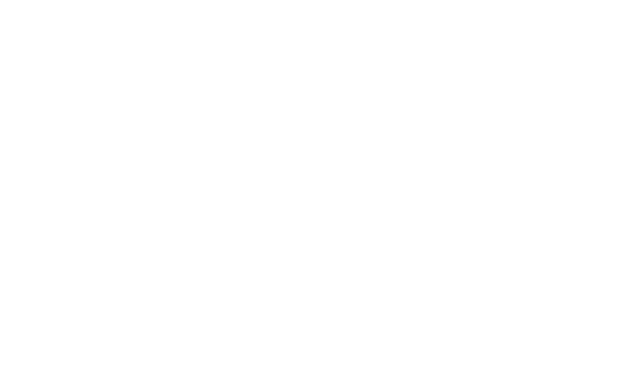
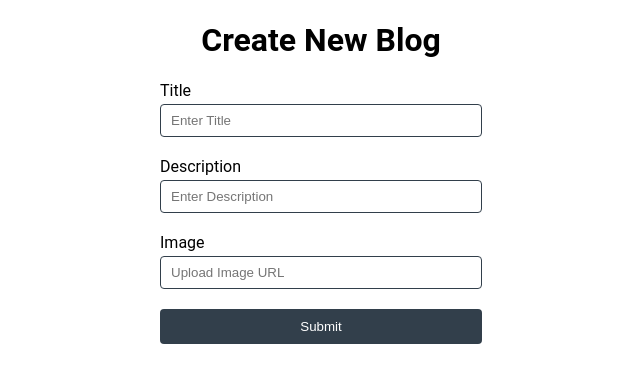
Before and after one commit to 143venkatsai/blogs-website-frontend, a React (Vite) app: page /create-blog in a window 1280 px wide. Before the commit this address had no page. Shown: the top 382 px of the page, without its empty margins (319-959 px from the left). Built offline with nearby package versions, Linux system fonts and the light colour scheme; sample sign-in values are in the browser's storage.

Commit message:
updated admin page

```diff
--- a/src/App.jsx
+++ b/src/App.jsx
@@ -4,6 +4,7 @@ import Login from "./pages/Login";
 import SignUp from "./pages/SignUp";
 import Admin from "./pages/Admin";
 import User from "./pages/User";
+import Blog from "./pages/Blog";
 
 const App = () => {
   return (
@@ -15,6 +16,7 @@ const App = () => {
           <Route path="/signup" element={<SignUp />} />
           <Route path="/admin" element={<Admin />} />
           <Route path="/contact" element={<h1>Contact</h1>} />
+          <Route path="/create-blog" element={<Blog />} />
         </Routes>
       </BrowserRouter>
     </>
--- a/src/pages/Admin/index.jsx
+++ b/src/pages/Admin/index.jsx
@@ -1,7 +1,123 @@
-import React from "react";
+import { useNavigate } from "react-router-dom";
+import React, { useEffect, useState } from "react";
+import { GoSearch } from "react-icons/go";
 
 const Admin = () => {
-  return <div>Admin Dashbaord</div>;
+  const navigate = useNavigate();
+  const [blogs, setBlogs] = useState([]);
+
+  useEffect(() => {
+    const fetchBlogs = async () => {
+      const response = await fetch("http://localhost:5000/api/blogs");
+      const data = await response.json();
+      console.log(data);
+      setBlogs(data);
+    };
+    fetchBlogs();
+  }, []);
+
+  const handleClick = () => {
+    navigate("/create-blog");
+  };
+
+  return (
+    <>
+      <div>
+        <header
+          style={{
+            display: "flex",
+            justifyContent: "space-between",
+            alignItems: "center",
+            padding: "4px 20px",
+            boxShadow: "0px 4px 4px rgba(0, 0, 0, 0.1)",
+          }}
+        >
+          <h1>Blogs</h1>
+          <button>Logout</button>
+        </header>
+        <div
+          style={{
+            display: "flex",
+            flexDirection: "column",
+            alignItems: "center",
+            padding: "40px 10px",
+          }}
+        >
+          <div
+            style={{
+              display: "flex",
+              justifyContent: "space-between",
+              alignItems: "center",
+              width: "100%",
+              boxSizing: "border-box",
+              padding: "0px 20px",
+            }}
+          >
+            <div
+              style={{
+                display: "flex",
+                justifyContent: "space-between",
+                alignItems: "center",
+                gap: "10px",
+                border: "1px solid #323f4b",
+                padding: "10px",
+                width: "30%",
+              }}
+            >
+              <input
+                type="search"
+                placeholder="Search Blogs..."
+                style={{
+                  border: "none",
+                  fontSize: "16px",
+                  outline: "none",
+                  width: "100%",
+                }}
+              />
+              <GoSearch size={20} />
+            </div>
+            <div>
+              <button onClick={handleClick}> + Add Blog</button>
+            </div>
+          </div>
+
+          <div
+            style={{
+              display: "flex",
+              alignItems: "center",
+              gap: "20px",
+              flexWrap: "wrap",
+              marginTop: "40px",
+              padding: "20px",
+            }}
+          >
+            {blogs.map((blog) => (
+              <div
+                key={blog._id}
+                style={{
+                  display: "flex",
+                  flexDirection: "column",
+                  alignItems: "center",
+                  gap: "16px",
+                  boxShadow: "0px 4px 4px rgba(0, 0, 0, 0.1)",
+                  width: "300px",
+                  padding: "20px",
+                }}
+              >
+                <h1 style={{ margin: "0" }}>{blog.title}</h1>
+                <p style={{ margin: "0" }}>{blog.description}</p>
+                <img
+                  src={blog.image}
+                  alt={blog.title}
+                  style={{ width: "100%", height: "200px", objectFit: "cover" }}
+                />
+              </div>
+            ))}
+          </div>
+        </div>
+      </div>
+    </>
+  );
 };
 
 export default Admin;
--- /dev/null
+++ b/src/pages/Blog/index.jsx
@@ -0,0 +1,104 @@
+import React, { useEffect } from "react";
+import { useNavigate } from "react-router-dom";
+import Form from "../../components/Form";
+
+const Blog = () => {
+  const navigate = useNavigate();
+  const [formData, setFormData] = React.useState({
+    title: "",
+    description: "",
+    image: "",
+  });
+
+  useEffect(() => {
+    const user = localStorage.getItem("user");
+    if (!user) {
+      navigate("/login");
+    }
+  });
+
+  const handleChange = (e) => {
+    const { name, value } = e.target;
+    setFormData((prevData) => ({
+      ...prevData,
+      [name]: value,
+    }));
+  };
+
+  const handleSubmit = async (e) => {
+    e.preventDefault();
+    try {
+      const response = await fetch("http://localhost:5000/api/blog", {
+        method: "POST",
+        headers: {
+          "Content-Type": "application/json",
+        },
+        body: JSON.stringify(formData),
+      });
+      const data = await response.json();
+      console.log(data);
+    } catch (error) {
+      console.log(error);
+    }
+  };
+
+  return (
+    <>
+      <div
+        style={{
+          display: "flex",
+          flexDirection: "column",
+          justifyContent: "center",
+          alignItems: "center",
+        }}
+      >
+        <h1>Create New Blog</h1>
+        <form
+          style={{ display: "flex", flexDirection: "column", gap: "20px" }}
+          onSubmit={handleSubmit}
+        >
+          <div style={{ display: "flex", flexDirection: "column", gap: "4px" }}>
+            <label htmlFor="title">Title</label>
+            <input
+              type="text"
+              name="title"
+              id="title"
+              value={formData.title}
+              placeholder="Enter Title"
+              onChange={handleChange}
+              required
+            />
+          </div>
+          <div style={{ display: "flex", flexDirection: "column", gap: "4px" }}>
+            <label htmlFor="description">Description</label>
+            <input
+              type="text"
+              name="description"
+              id="description"
+              value={formData.description}
+              placeholder="Enter Description"
+              onChange={handleChange}
+              required
+            />
+          </div>
+          <div style={{ display: "flex", flexDirection: "column", gap: "4px" }}>
+            <label htmlFor="image">Image</label>
+            <input
+              type="text"
+              name="image"
+              id="image"
+              value={formData.image}
+              placeholder="Upload Image URL"
+              onChange={handleChange}
+              required
+            />
+          </div>
+          <button type="submit">Submit</button>
+        </form>
+      </div>
+      {/* <Form /> */}
+    </>
+  );
+};
+
+export default Blog;
```
